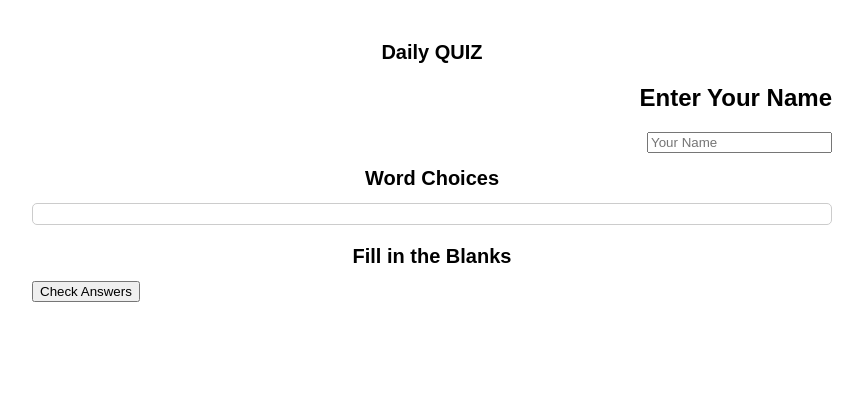
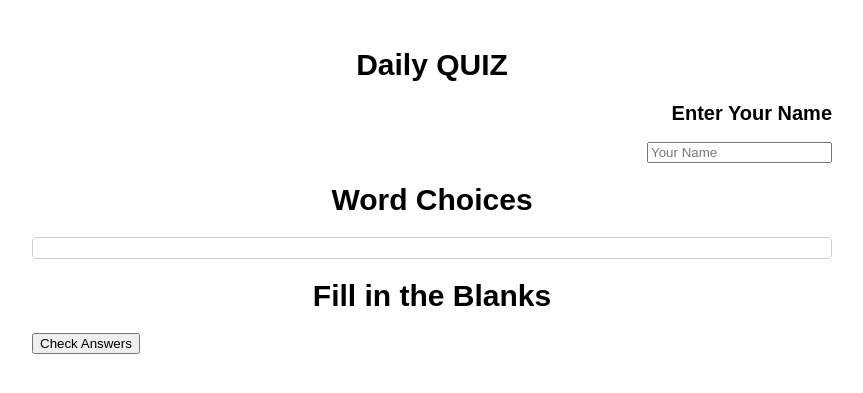
Before and after one commit to Lazynoel/GSA, a Flask app: page / in a window 1280 px wide. Shown: the top 393 px of the page, without its empty margins (208-1071 px from the left). Run offline with Flask 3, Linux system fonts and the light colour scheme; parts of the project's set-up code (start-up, migrations or seed data) failed here and were passed over; some libraries are stand-ins or nearby versions.

Commit message:
Update index.html

```diff
--- a/templates/index.html
+++ b/templates/index.html
@@ -12,8 +12,8 @@
         .blank { display: inline-block; width: 100px; height: 20px; background-color: #fff; border: 2px solid #000; vertical-align: middle; text-align: center; line-height: 20px; }
         .highlight { border-color: #f90; background-color: #ffc; }
         .hovered { background-color: #e0e0e0; }
-        h1 { text-align: center; font-weight: bold; font-size: 20px; }
-        h2 { text-align: right; }
+        h1 { text-align: center; font-weight: bold; font-size: 30px; }
+        h2 { text-align: right;font-size: 20px; }
         .name-input-container { text-align: right; }
     </style>
 </head>
```
